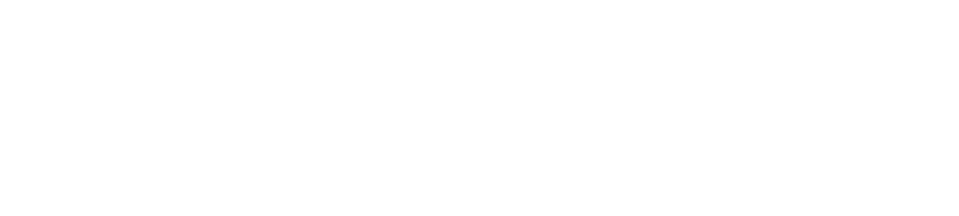
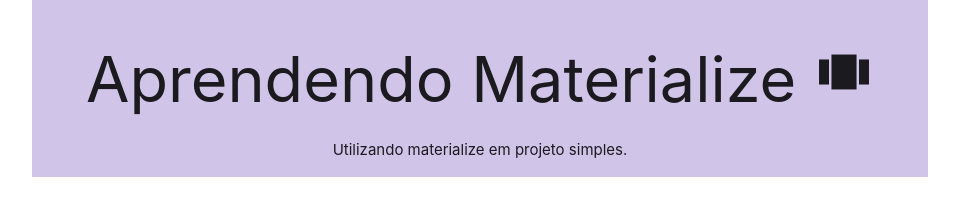
Before and after one commit to lucasduartedev/materialize-pratica, a plain HTML site: page index.html in a window 1280 px wide. Shown: the whole page, without its empty margins (160-1119 px from the left). Drawn offline with Linux system fonts and the light colour scheme.

Commit message:
Aplicando o básico na tag header

```diff
--- a/index.html
+++ b/index.html
@@ -13,7 +13,16 @@
     <link rel="stylesheet" href="css/materialize.min.css">
 
 </head>
-<body>
+<body class="container">
+
+    <div class="row">
+        <div class="col s12 center deep-purple lighten-4">
+            <header>
+                <h1>Aprendendo Materialize <i class="medium material-icons hide-on-med-and-down">view_carousel</i></h1>
+                <p>Utilizando materialize em projeto simples.</p>
+            </header>
+        </div>
+    </div>
 
     <!-- Materialize -->
     <script src="js/materialize.min.js"></script>
```
